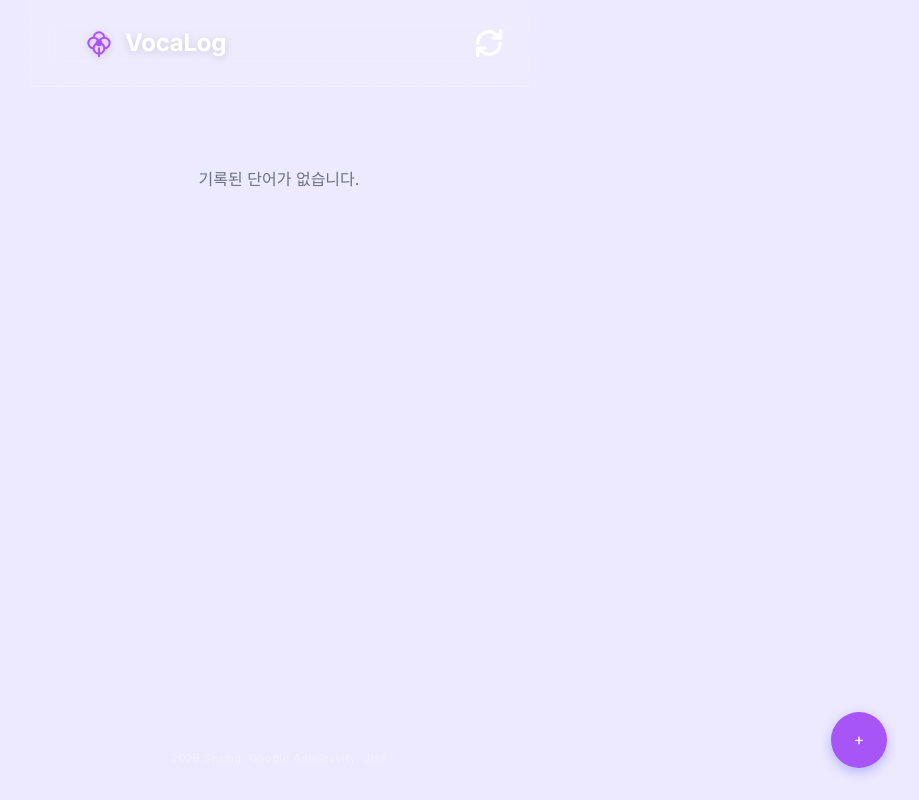
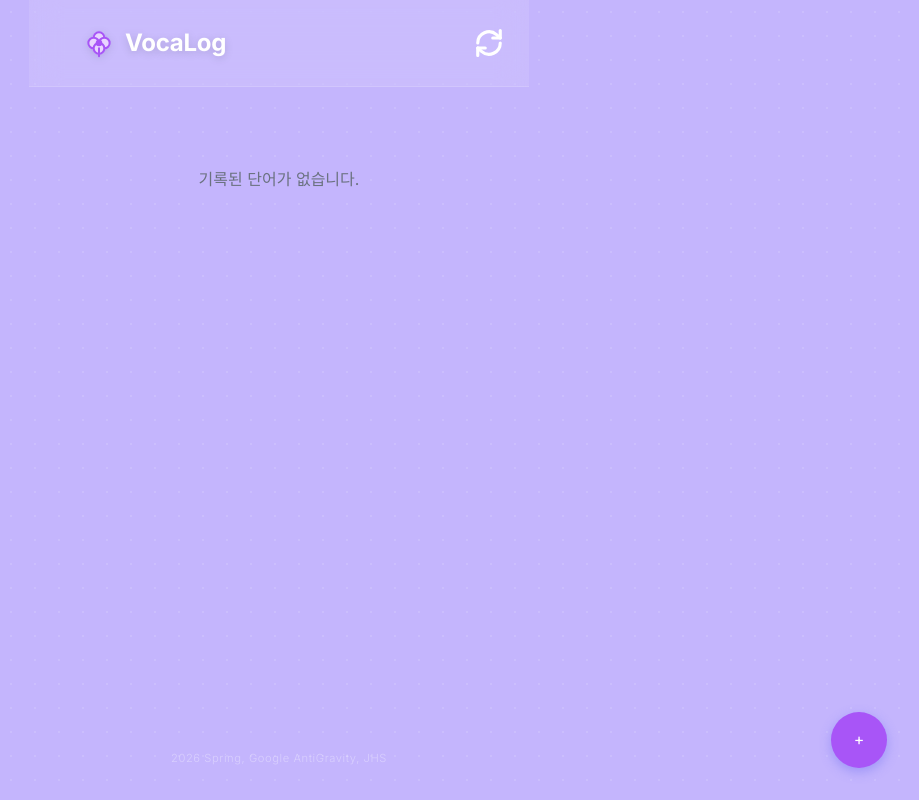
Before and after one commit to 2gateless/vocalog, a website built with Vite: page index.html in a window 1280 px wide. Shown: the whole page, without its empty margins (361-1280 px from the left). Built offline with nearby package versions, Linux system fonts and the light colour scheme; some packages are replaced by stand-ins of ours.

Commit message:
Fix PWA manifest icon paths and adjust colors to middle ground

```diff
--- a/src/style.css
+++ b/src/style.css
@@ -1,8 +1,8 @@
 :root {
   --primary: #a855f7; /* Vibrant Violet */
   --primary-light: #f3e8ff;
-  --bg: #ede9fe; /* Much lighter violet background */
-  --card-bg: #d9f99d; /* 약간 진한 연두색 (Lime 200) */
+  --bg: #c4b5fd; /* 적당한 보라색 (Violet 300) */
+  --card-bg: #ecfccb; /* 적당히 옅은 연두색 (Lime 100) */
   --text-main: #1e1b4b;
   --text-muted: #6b7280;
   --accent: #fbbf24;
```
Also changed, not shown: public/manifest.json.
